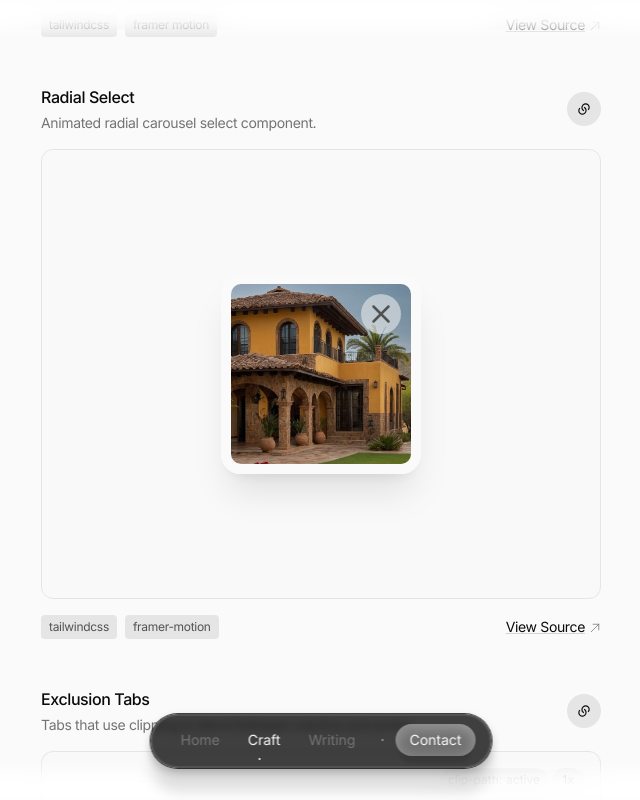
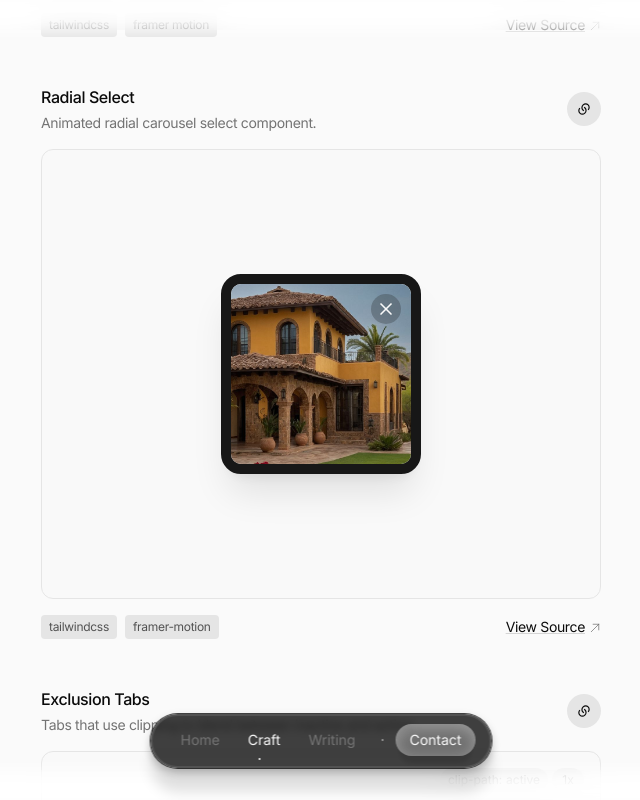
Before and after one commit to haaarshsingh/www, a Next.js app: page /craft in a window 1280 px wide. Both pictures are taken after a click on the button 789 px from the left and 1068 px from the top of the page. Shown: the part 668-1468 px from the top of the page, without its empty margins (319-959 px from the left). Built offline with nearby package versions, Linux system fonts and the light colour scheme.

Commit message:
add light mode support

```diff
--- a/src/components/craft/content/RadialSelector.tsx
+++ b/src/components/craft/content/RadialSelector.tsx
@@ -129,7 +129,7 @@ export default () => {
           <motion.button
             key={i}
             className={clsx(
-              "absolute h-20 w-20 overflow-hidden rounded-lg border-4 border-neutral-50 shadow-lg",
+              "absolute h-20 w-20 overflow-hidden rounded-lg border-4 border-neutral-900 shadow-lg dark:border-neutral-50",
               active === i ? "left-1/2 top-1/2" : getPosition(i),
             )}
             draggable={false}
@@ -154,7 +154,7 @@ export default () => {
             />
             <AnimatePresence>
               {active === i && (
-                <div className="absolute right-0 top-0 z-10 m-1 rounded-full bg-neutral-50/50 p-0.5 text-[8px] text-xs text-neutral-600 shadow-lg backdrop-blur">
+                <div className="absolute right-0 top-0 z-10 m-1 rounded-full bg-neutral-900/25 p-0.5 text-[8px] text-neutral-50 shadow-lg backdrop-blur dark:bg-neutral-50/50 dark:text-neutral-600">
                   <TbX />
                 </div>
               )}
```
